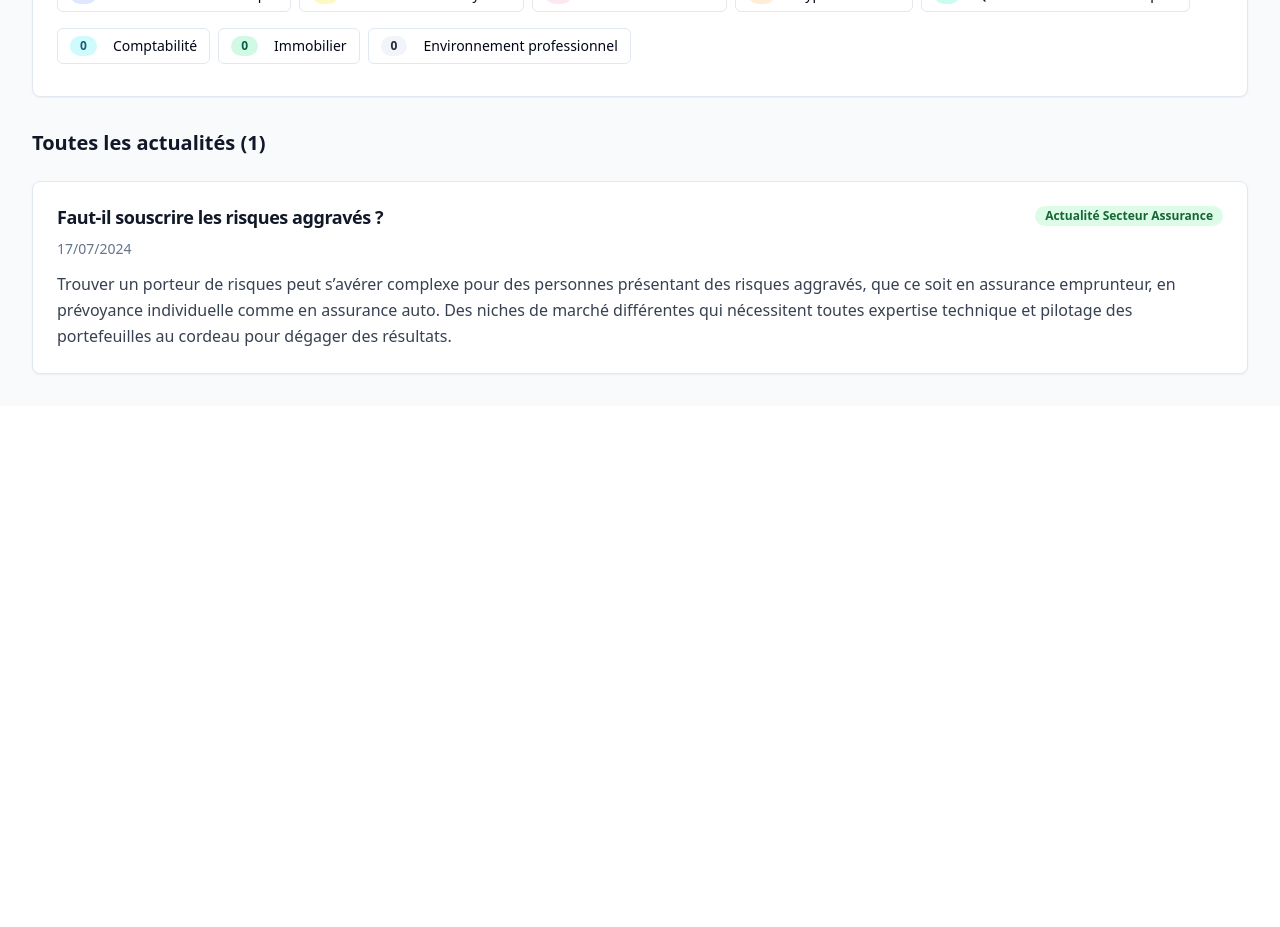
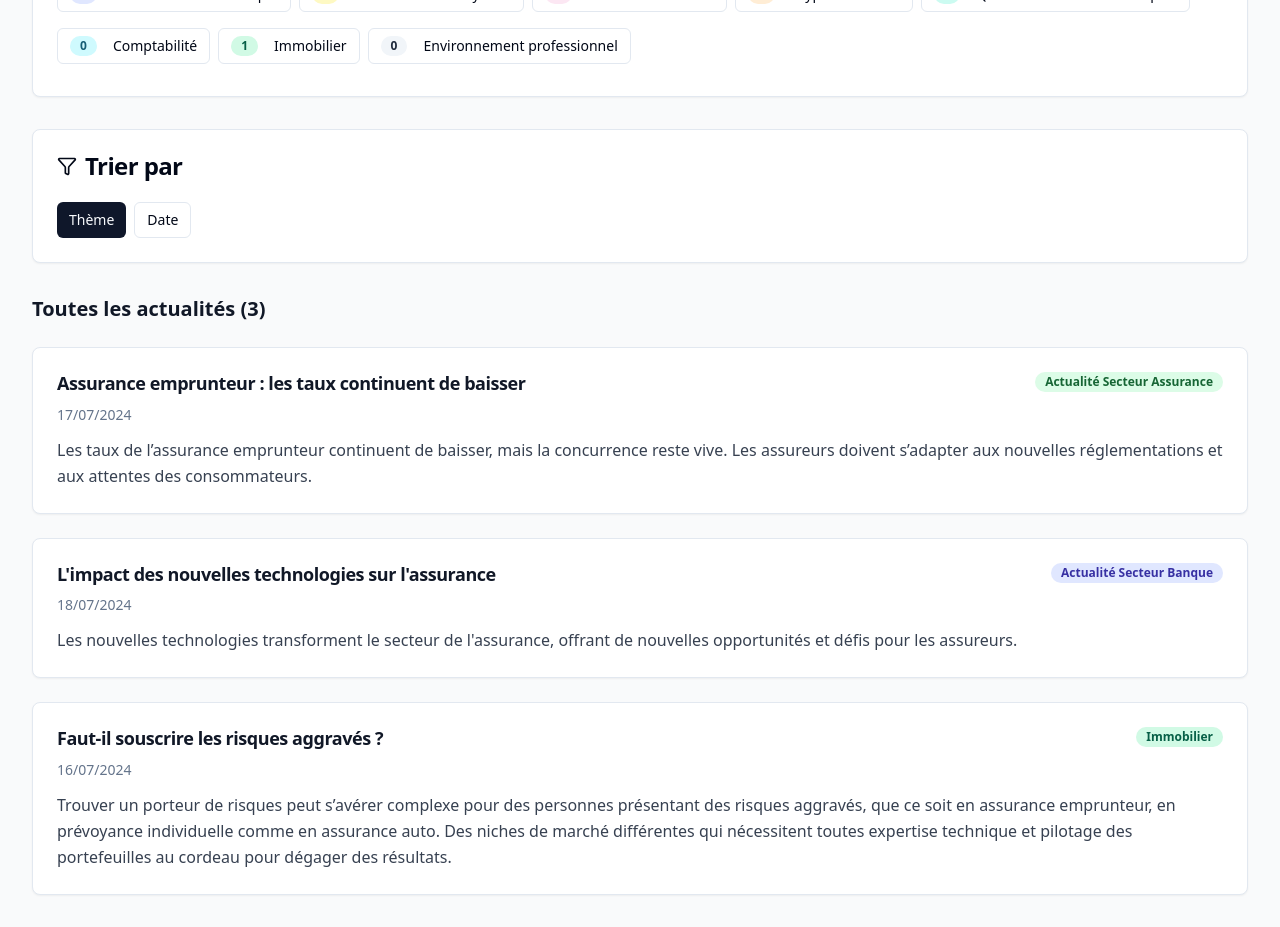
Before and after one commit to Wasroy/bank-news-flow, a React (Vite) app: page / in a window 1280 px wide. Shown: the part 460-1387 px from the top of the page. Before the commit the page ends 866 px from the top, so only its background shows below. Built offline with nearby package versions, Linux system fonts and the light colour scheme.

Commit message:
feat: sort by date or theme

```diff
--- a/server.js
+++ b/server.js
@@ -139,7 +139,7 @@ async function processAllPdfs() {
 		}
 
 		pdfCount++; // Increment counter
-		if (pdfCount >= 2) break; // Limit to 3 PDFs for testing
+		if (pdfCount >= 3) break; // Limit to 3 PDFs for testing
 	}
 
 	fs.writeFileSync("src/data/extracted_texts.json", JSON.stringify(output));
--- a/src/components/ReaderPage.tsx
+++ b/src/components/ReaderPage.tsx
@@ -12,6 +12,7 @@ const ReaderPage = () => {
   const { news } = useNews();
   const [selectedTheme, setSelectedTheme] = useState<NewsTheme | 'all'>('all');
   const [searchTerm, setSearchTerm] = useState('');
+  const [sortBy, setSortBy] = useState<'theme' | 'date'>('theme');
 
   const filteredNews = useMemo(() => {
     let filtered = news.filter(item => item.status === 'approved');
@@ -27,8 +28,14 @@ const ReaderPage = () => {
       );
     }
 
+    if (sortBy === 'theme') {
+      filtered = [...filtered].sort((a, b) => a.theme.localeCompare(b.theme));
+    } else if (sortBy === 'date') {
+      filtered = [...filtered].sort((a, b) => new Date(a.createdAt).getTime() - new Date(b.createdAt).getTime());
+    }
+
     return filtered;
-  }, [news, selectedTheme, searchTerm]);
+  }, [news, selectedTheme, searchTerm, sortBy]);
 
   // Statistiques par thème
   const themeStats = useMemo(() => {
@@ -103,6 +110,35 @@ const ReaderPage = () => {
           </CardContent>
         </Card>
 
+
+        {/* Trier par */}
+        <Card className="mb-8">
+          <CardHeader>
+            <CardTitle className="flex items-center space-x-2">
+              <Filter className="h-5 w-5" />
+              <span>Trier par</span>
+            </CardTitle>
+          </CardHeader>
+          <CardContent>
+            <div className="flex gap-2">
+              <Button
+                variant={sortBy === 'theme' ? 'default' : 'outline'}
+                size="sm"
+                onClick={() => setSortBy('theme')}
+              >
+                Thème
+              </Button>
+              <Button
+                variant={sortBy === 'date' ? 'default' : 'outline'}
+                size="sm"
+                onClick={() => setSortBy('date')}
+              >
+                Date
+              </Button>
+            </div>
+          </CardContent>
+        </Card>
+
         {/* Résultats */}
         <div className="mb-6">
           <div className="flex items-center justify-between">
--- a/src/data/RealActual.tsx
+++ b/src/data/RealActual.tsx
@@ -6,9 +6,9 @@ export function getRealActualNews(): NewsItem[] {
     "id": "1",
     "title": "Faut-il souscrire les risques aggravés ?",
     "content": "Trouver un porteur de risques peut s’avérer complexe pour des personnes présentant des risques aggravés, que ce soit en assurance emprunteur, en prévoyance individuelle comme en assurance auto. Des niches de marché différentes qui nécessitent toutes expertise technique et pilotage des portefeuilles au cordeau pour dégager des résultats.",
-    "theme": "Actualité Secteur Assurance",
+    "theme": "Immobilier",
     "status": "approved",
-    "createdAt": "2024-07-17T12:00:00Z",
+    "createdAt": "2024-07-16T12:00:00Z",
     "aiClassification": "Actualité Secteur Assurance"
   },
   {
@@ -17,8 +17,26 @@ export function getRealActualNews(): NewsItem[] {
     "content": "Le monde de l'assurance soutient et accompagne des sportifs qualifiés pour les Jeux de Paris 2024. Avec des approches, mais aussi des intérêts différents.",
     "theme": "Actualité Secteur Assurance",
     "status": "pending",
+    "createdAt": "2024-07-15T12:00:00Z",
+    "aiClassification": "Actualité Secteur Assurance"
+  },
+  {
+    "id": "3",
+    "title": "Assurance emprunteur : les taux continuent de baisser",
+    "content": "Les taux de l’assurance emprunteur continuent de baisser, mais la concurrence reste vive. Les assureurs doivent s’adapter aux nouvelles réglementations et aux attentes des consommateurs.",
+    "theme": "Actualité Secteur Assurance",
+    "status": "approved",
     "createdAt": "2024-07-17T12:00:00Z",
     "aiClassification": "Actualité Secteur Assurance"
+  },
+  {
+    "id": "4",
+    "title": "L'impact des nouvelles technologies sur l'assurance",
+    "content": "Les nouvelles technologies transforment le secteur de l'assurance, offrant de nouvelles opportunités et défis pour les assureurs.",
+    "theme": "Actualité Secteur Banque",
+    "status": "approved",
+    "createdAt": "2024-07-18T12:00:00Z",
+    "aiClassification": "Actualité Secteur Banque"
   }
 ];
 }
```
Also changed, not shown: src/data/extracted_texts.json (+1 -1 lines), 1 other file (tests, documents, lock files or other folders).
